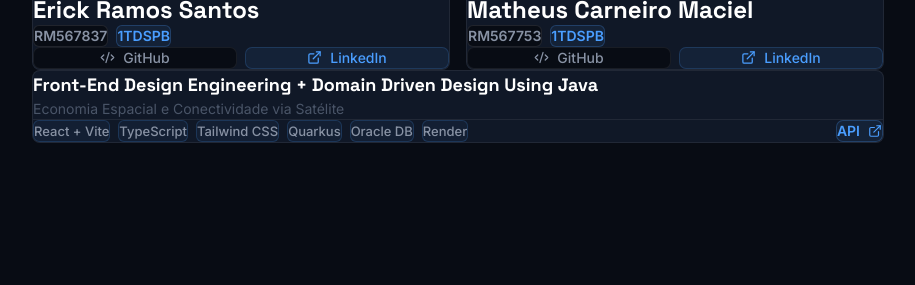
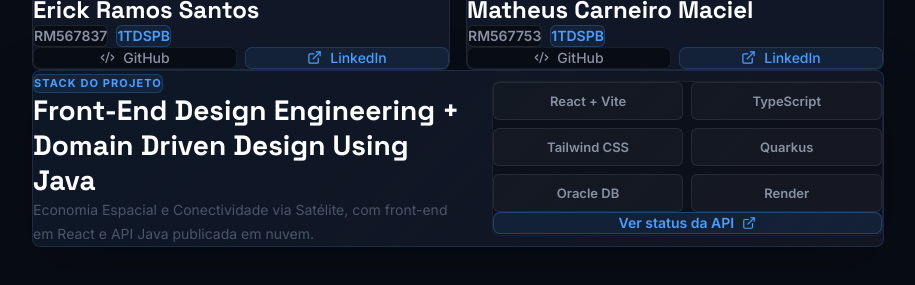
Before and after one commit to FIAP-Cod3X/OrbitCast_front, a React (Vite) app: page /integrantes in a window 1280 px wide. Shown: the part 889-1174 px from the top of the page, without its empty margins (182-1097 px from the left). Before the commit the page ends 1112 px from the top, so only its background shows below. Built offline with nearby package versions, Linux system fonts and the light colour scheme; no server answers.

Commit message:
style: melhora secao tecnica dos integrantes

```diff
--- a/src/pages/Integrantes.tsx
+++ b/src/pages/Integrantes.tsx
@@ -139,21 +139,26 @@ export default function IntegrantesPage() {
           ))}
         </section>
 
-        <section className="mx-auto mt-6 max-w-[900px] overflow-hidden rounded-[8px] border border-[var(--border)] bg-[var(--bg-card)]">
-          <div className="border-b border-[var(--border)] px-6 py-5">
-            <h3 className="font-display text-lg font-bold text-white">
+        <section className="mx-auto mt-8 max-w-[900px] overflow-hidden rounded-[8px] border border-[rgba(74,158,255,0.16)] bg-[linear-gradient(135deg,rgba(74,158,255,0.08),rgba(16,24,39,0.95)_38%,rgba(183,148,244,0.07))] shadow-[0_18px_60px_rgba(0,0,0,0.22)]">
+          <div className="grid gap-6 p-6 sm:p-7 lg:grid-cols-[1fr_0.9fr] lg:items-center">
+            <div>
+              <span className="mb-3 inline-flex rounded-[6px] border border-[rgba(74,158,255,0.22)] bg-[rgba(74,158,255,0.1)] px-3 py-1 text-[11px] font-bold uppercase tracking-[0.1em] text-[var(--accent)]">
+                Stack do projeto
+              </span>
+              <h3 className="max-w-[540px] font-display text-[clamp(20px,3vw,28px)] font-bold leading-tight text-white">
                 Front-End Design Engineering + Domain Driven Design Using Java
               </h3>
-            <p className="mt-1 text-sm text-[var(--text-dim)]">
-              Economia Espacial e Conectividade via Satélite
+              <p className="mt-3 max-w-[500px] text-sm leading-6 text-[var(--text-dim)]">
+                Economia Espacial e Conectividade via Satélite, com front-end em React e API Java publicada em nuvem.
               </p>
             </div>
-          <div className="grid gap-5 p-6 md:grid-cols-[1fr_auto] md:items-center">
-            <div className="flex flex-wrap gap-2">
+
+            <div className="rounded-[8px] border border-[var(--border)] bg-[rgba(8,12,20,0.52)] p-4">
+              <div className="mb-4 grid grid-cols-2 gap-2">
                 {stack.map((item) => (
                   <span
                     key={item}
-                  className="rounded-[6px] border border-[rgba(74,158,255,0.18)] bg-[rgba(74,158,255,0.06)] px-3 py-1.5 text-[13px] font-medium text-[var(--text-muted)]"
+                    className="flex min-h-[38px] items-center justify-center rounded-[6px] border border-[rgba(255,255,255,0.08)] bg-[rgba(255,255,255,0.035)] px-3 text-center text-[13px] font-semibold text-[var(--text-muted)]"
                   >
                     {item}
                   </span>
@@ -163,11 +168,12 @@ export default function IntegrantesPage() {
                 href={`${API_BASE_URL}/health`}
                 target="_blank"
                 rel="noopener noreferrer"
-              className="inline-flex shrink-0 items-center justify-center gap-2 rounded-[7px] border border-[rgba(74,158,255,0.25)] bg-[rgba(74,158,255,0.08)] px-4 py-2.5 text-sm font-semibold text-[var(--accent)] no-underline transition-colors hover:bg-[rgba(74,158,255,0.14)]"
+                className="inline-flex w-full items-center justify-center gap-2 rounded-[7px] border border-[rgba(74,158,255,0.28)] bg-[rgba(74,158,255,0.12)] px-4 py-2.5 text-sm font-semibold text-[var(--accent)] no-underline transition-colors hover:bg-[rgba(74,158,255,0.18)]"
               >
-              API
+                Ver status da API
                 <ExternalLink size={14} />
               </a>
+            </div>
           </div>
         </section>
       </div>
```
Lines whose indentation alone changed are shown as unchanged.
